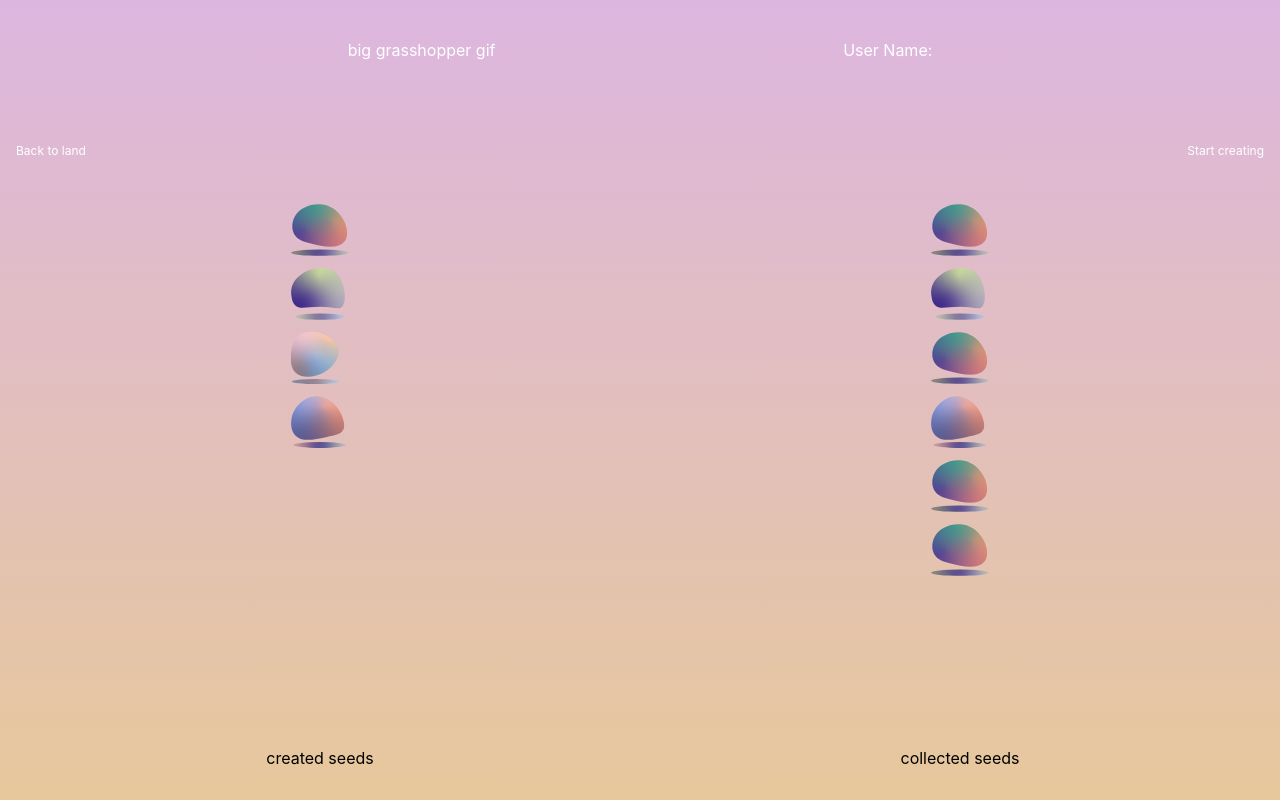
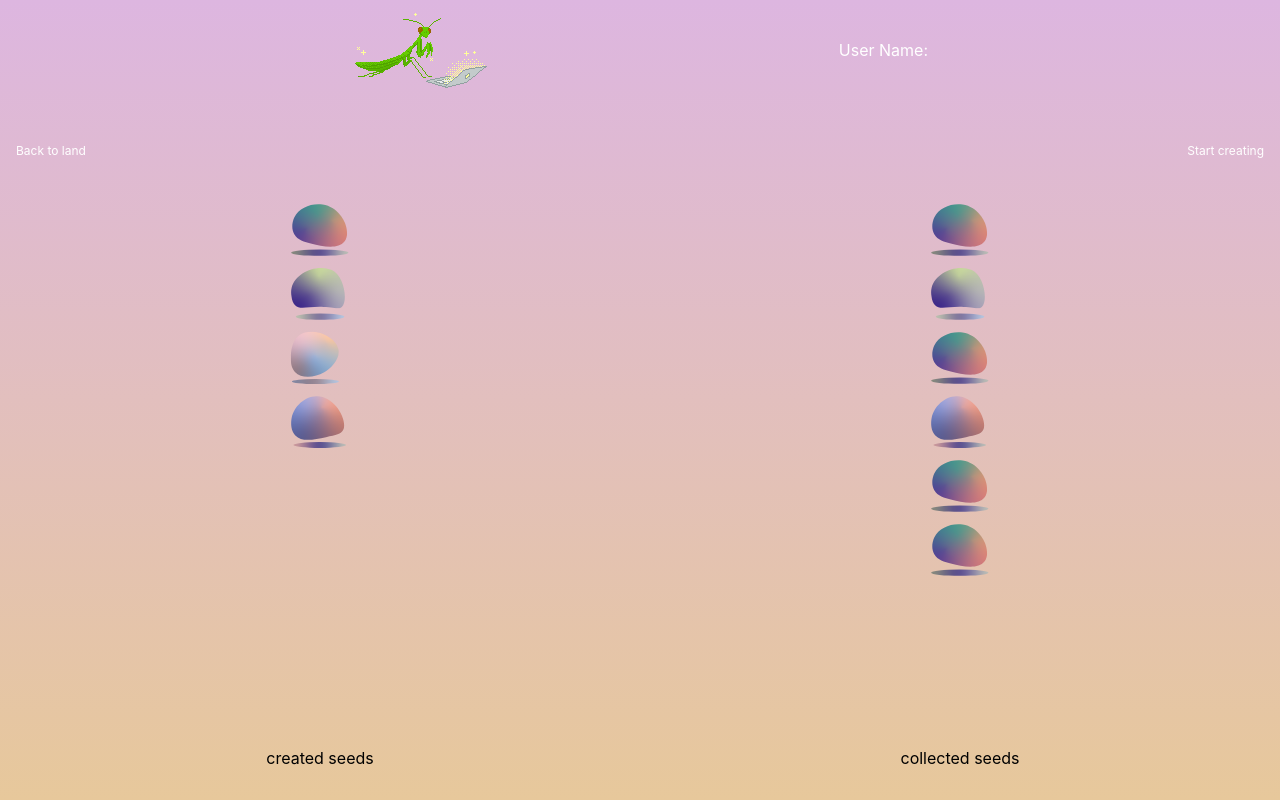
Before and after one commit to tanvibhakta/sultana-fieldness, a React (Create React App) app: page /profile in a window 1280 px wide. Built offline with nearby package versions, Linux system fonts and the light colour scheme.

Commit message:
Add gif to profile

```diff
--- a/src/pages/Profile.jsx
+++ b/src/pages/Profile.jsx
@@ -4,6 +4,7 @@ import { Link } from "react-router-dom";
 import { UserContext } from "../lib/UserContext";
 import { getUser } from "../api";
 import { useContext, useEffect } from "react";
+import MantisComputer from "../assets/gifs/mantis_computer.gif";
 
 export const Profile = () => {
   const { user, setUser } = useContext(UserContext);
@@ -26,7 +27,7 @@ export const Profile = () => {
   return (
     <div className="container profile-container">
       <div className="id">
-        <span>big grasshopper gif</span>
+        <img src={MantisComputer} alt="loading..." />
         <span>User Name: {user?.userName}</span>
       </div>
       <div className="links">
```
